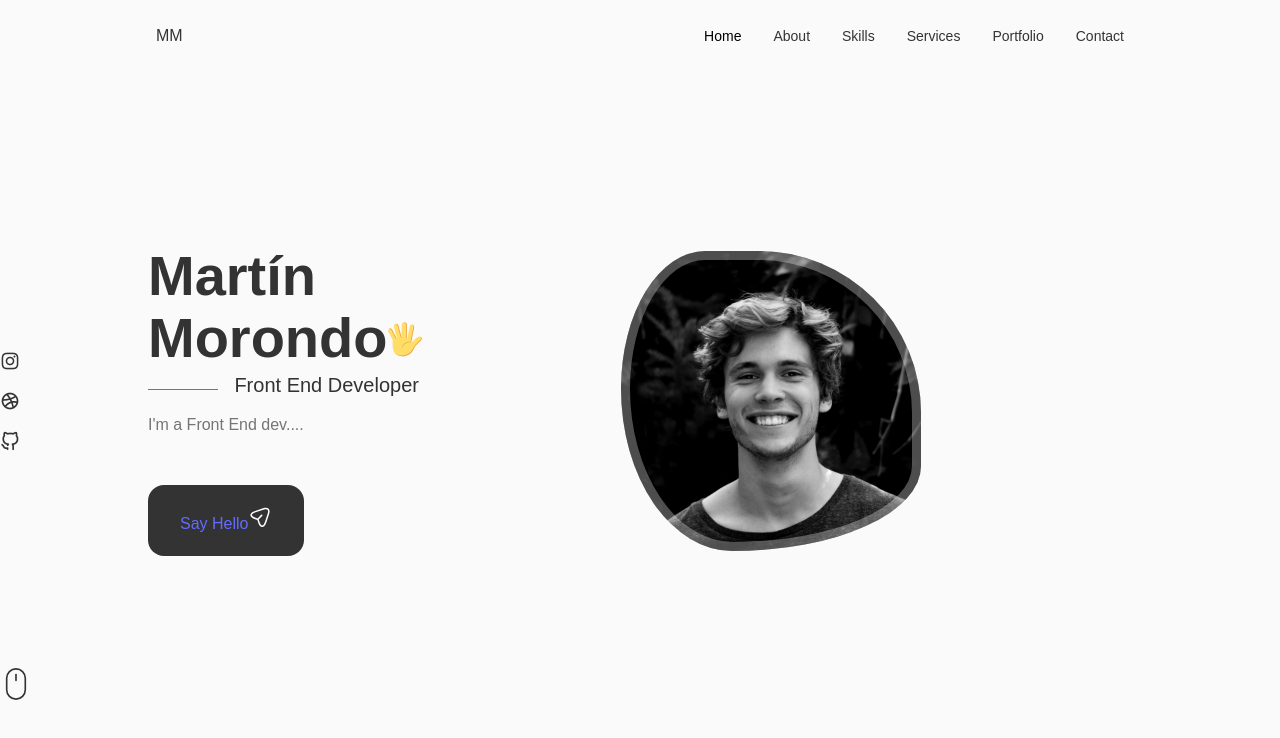
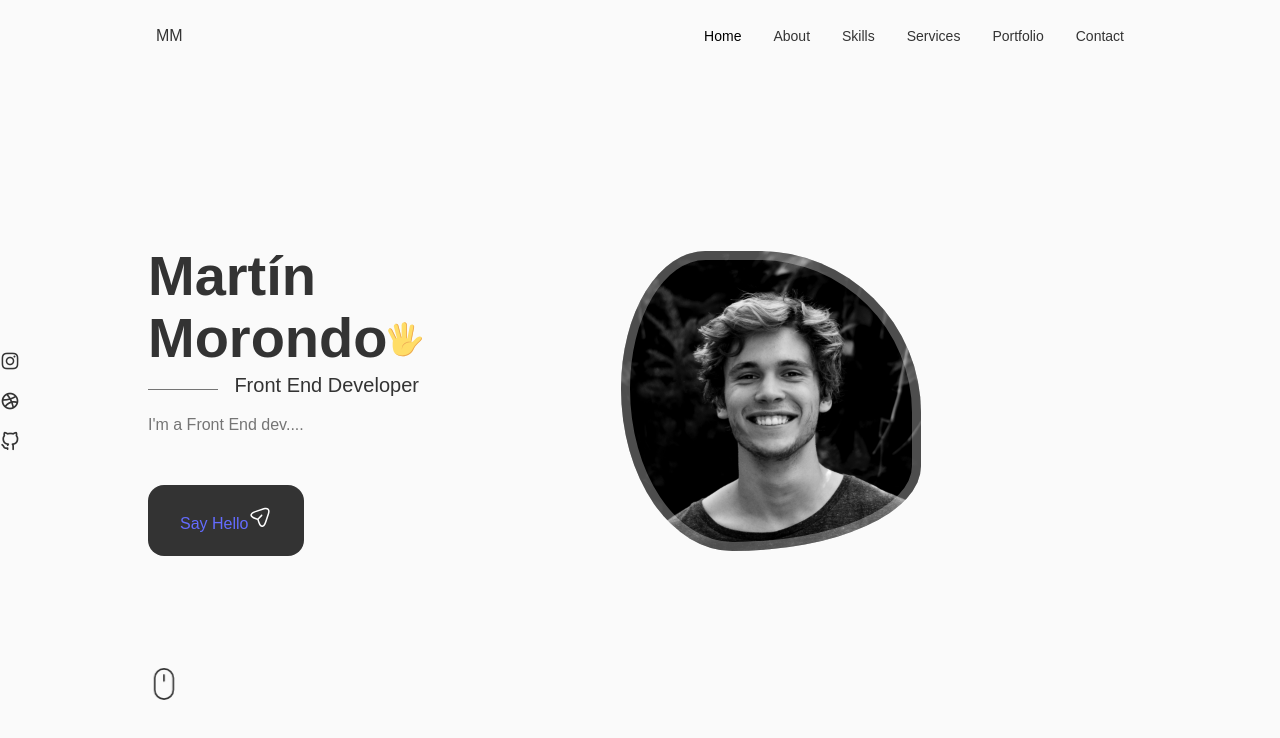
Before and after one commit to martinmorondo/portfolio-con-react, a React (Vite) app: page / in a window 1280 px wide. Shown: the top 738 px of the page. Built offline with nearby package versions, Linux system fonts and the light colour scheme.

Commit message:
I added an animation to the mouse image

```diff
--- a/src/components/home/home.css
+++ b/src/components/home/home.css
@@ -85,4 +85,22 @@
     }
 }
 
+.home-scroll {
+    margin-left: 9.25rem;
+}
+
+.wheel {
+    animation: scroll 2s ease infinite;
+}
+
+@keyframes scroll {
+    0% {
+        transform: translateY(0);
+    }
+
+    30% {
+        transform: translateY(3.75rem);
+    }
+}
+
 /* 45:00  */
```
